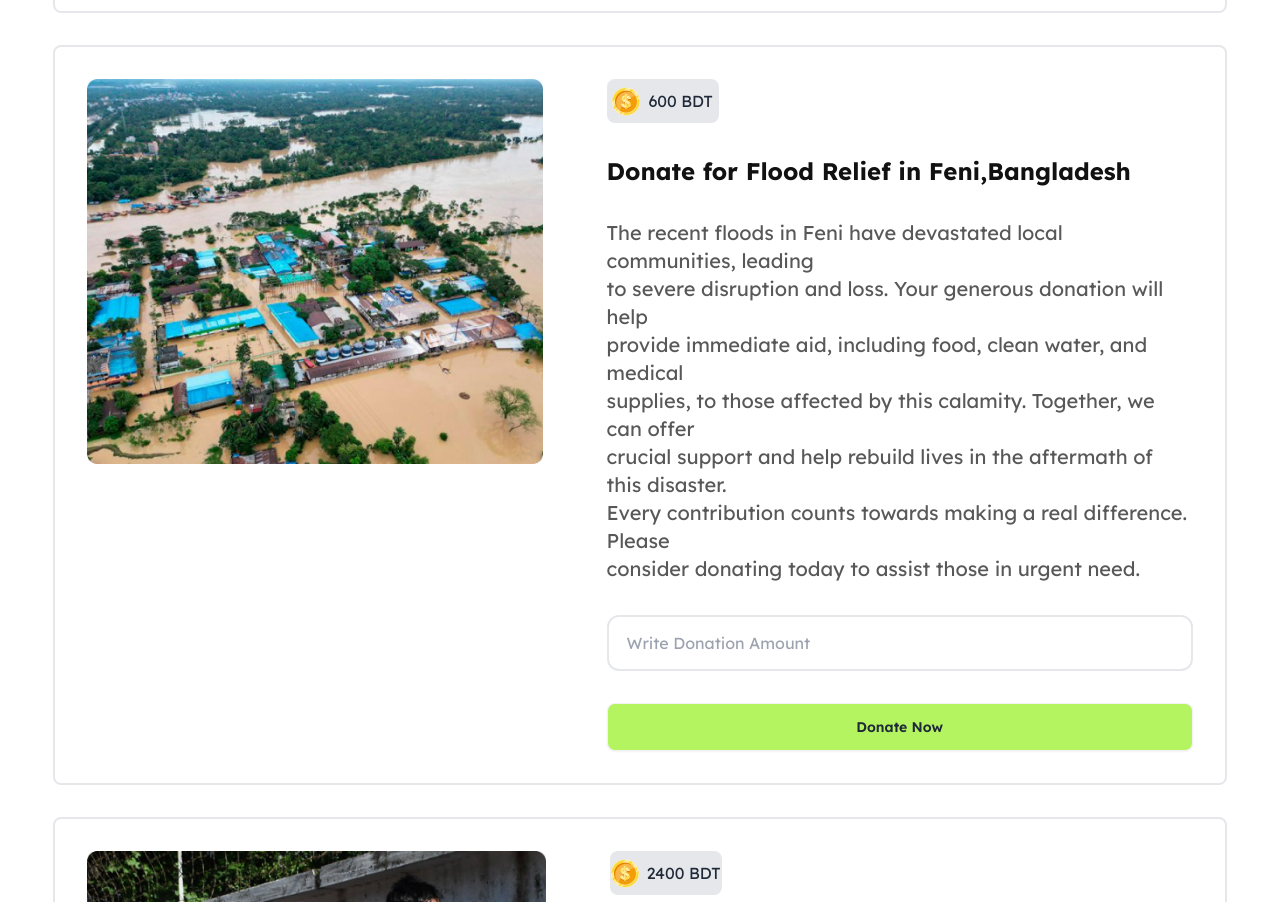
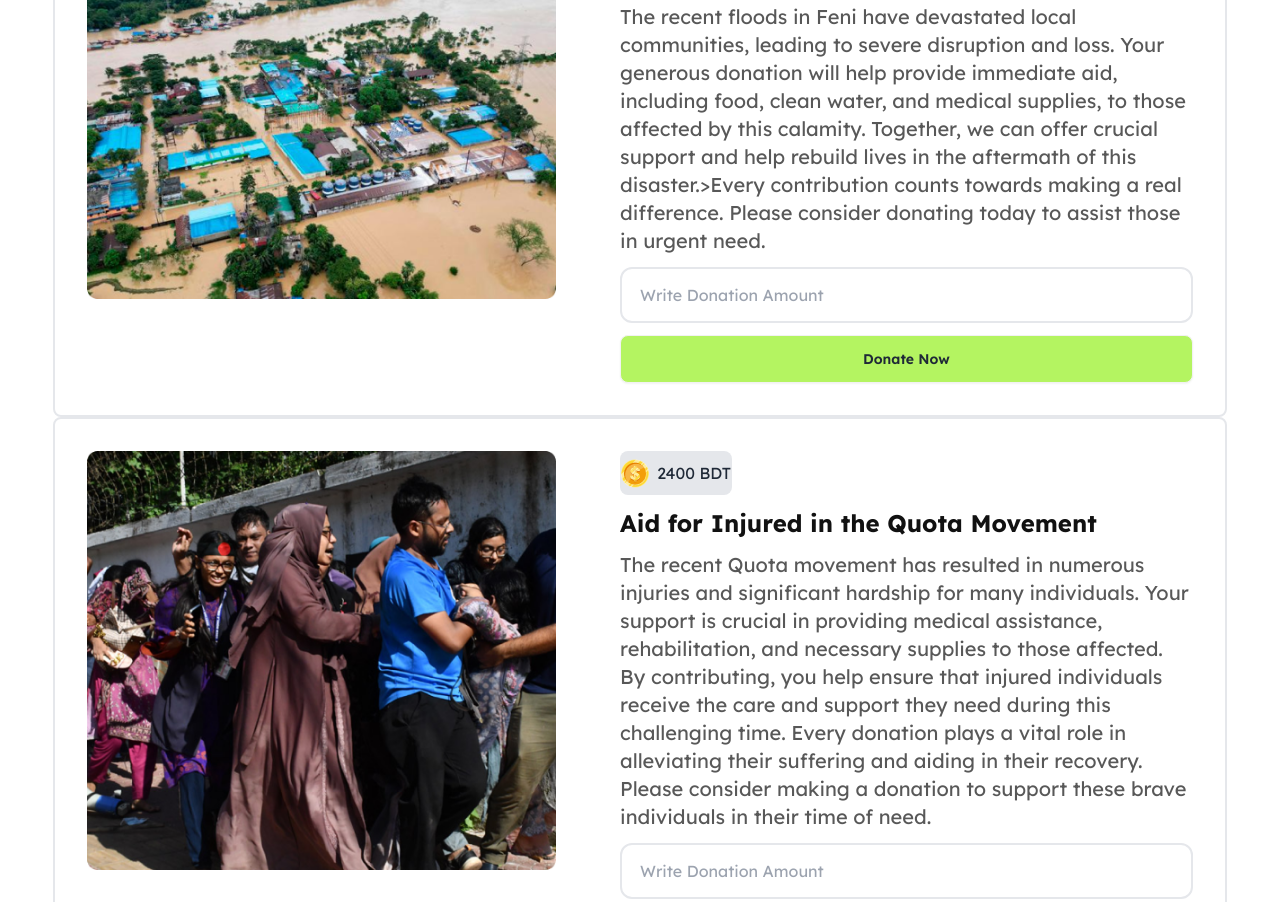
Before and after one commit to hkrobinbrother/Assigment-05, a plain HTML site: page index.html in a window 1280 px wide. Shown: the part 851-1753 px from the top of the page. Drawn offline with nearby package versions, Linux system fonts and the light colour scheme.

Commit message:
add the new section

```diff
--- a/index.html
+++ b/index.html
@@ -34,7 +34,7 @@
             </div>
             <div class="flex items-center gap-5">
                 <img src="./assets/logo.png" alt="">
-                <h2 class="text-xl font-bold text-[#111111]">Donate Bangladesh</h2>
+                <h2 class="lg:block hidden text-xl  font-bold text-[#111111]">Donate Bangladesh</h2>
             </div>
             <div  class="flex items-center gap-3">
                 <img src="./assets/coin.png" alt="">
@@ -58,16 +58,16 @@
    <!-- main start -->
     <main >
         <section class="w-11/12 mx-auto bg-[#FFFFFF] " >
-           <div class=" mt-20 ">
+           <div class=" mt-32 ">
 
 
             <!-- card start -->
              <!-- card 01 -->
-            <div class="flex space-x-16 mt-8 justify-around p-8 bg-[#FFFFFF]  border-2 rounded-lg ">
-                <div>
+            <div class="flex lg:flex-row flex-col  bg-[#FFFFFF]  border-2 rounded-lg ">
+                <div class="px-8 py-8" >
                     <img src="./assets/noakhali.png" alt="">
                 </div>
-                <div class="space-y-8">
+                <div class=" lg:w-[60%] space-y-3  px-8 py-8">
 
                     <div class="w-28 h-11 rounded-lg bg-gray-200  flex items-center justify-center flex-row gap-2">
                         <img src="./assets/coin.png" alt="">
@@ -76,8 +76,8 @@
 
                     <h2 class="text-2xl font-bold text-[#111111]">Donate for Flood at Noakhali, Bangladesh</h2>
 
-                    <p class="text-xl text-[#111111B3]"> The recent floods in Noakhali have caused significant damage to <br> homes  infrastructure. Your donation will help provide essential <br> supplies and  to those affected by this disaster. Every contribution,<br>
-                         big or small, makes  difference. Please join us in supporting the relief  <br>efforts and making a positive impact on the lives of those in need.</p>
+                    <p class="text-xl text-[#111111B3]"> The recent floods in Noakhali have caused significant damage to  homes  infrastructure. Your donation will help provide essential  supplies and  to those affected by this disaster. Every contribution,
+                         big or small, makes  difference. Please join us in supporting the relief  efforts and making a positive impact on the lives of those in need.</p>
 
 
                          <!-- <input type="text" placeholder="Write Donation Amount" class="input input-bordered w-96 max-w-xs " /> -->
@@ -94,11 +94,11 @@
             </div>
 
             <!-- card 02 start -->
-            <div class="flex space-x-16 mt-8 justify-around p-8 bg-[#FFFFFF]  border-2 rounded-lg ">
-                <div>
+            <div class="flex lg:flex-row flex-col   bg-[#FFFFFF]  border-2 rounded-lg ">
+                <div class="px-8 py-8">
                     <img src="./assets/feni.png" alt="">
                 </div>
-                <div class="space-y-8">
+                <div class=" lg:w-[60%] space-y-3 px-8 py-8">
                     <div class="w-28 h-11 rounded-lg bg-gray-200  flex items-center justify-center flex-row gap-2">
                         <img src="./assets/coin.png" alt="">
                         <p><span id="card-blance1">600</span> BDT</p>
@@ -106,7 +106,7 @@
 
                     <h2 class="text-2xl font-bold text-[#111111]">Donate for Flood Relief in Feni,Bangladesh</h2>
 
-                    <p class="text-xl text-[#111111B3]">The recent floods in Feni have devastated local communities, leading <br> to severe disruption and loss. Your generous donation will help <br> provide immediate aid, including food, clean water, and medical <br> supplies, to those affected by this calamity. Together, we can offer <br> crucial support and help rebuild lives in the aftermath of this disaster. <br>Every contribution counts towards making a real difference. Please <br> consider donating today to assist those in urgent need.</p>
+                    <p class="text-xl text-[#111111B3]">The recent floods in Feni have devastated local communities, leading  to severe disruption and loss. Your generous donation will help provide immediate aid, including food, clean water, and medical supplies, to those affected by this calamity. Together, we can offer crucial support and help rebuild lives in the aftermath of this disaster.>Every contribution counts towards making a real difference. Please consider donating today to assist those in urgent need.</p>
 
 
                          <!-- <input type="text" placeholder="Write Donation Amount" class="input input-bordered w-96 max-w-xs " /> -->
@@ -123,11 +123,11 @@
             </div>
 
             <!-- card-03 -->
-            <div class="flex space-x-16 mt-8 justify-around p-8 bg-[#FFFFFF]  border-2 rounded-lg ">
-                <div>
+            <div class="flex lg:flex-row flex-col bg-[#FFFFFF]  border-2 rounded-lg ">
+                <div class="px-8 py-8">
                     <img src="./assets/quota-protest.png" alt="">
                 </div>
-                <div class="space-y-8">
+                <div class=" lg:w-[60%] space-y-3 px-8 py-8">
                     <div class="w-28 h-11 rounded-lg bg-gray-200  flex items-center justify-center flex-row gap-2">
                         <img src="./assets/coin.png" alt="">
                         <p><span id="card-blance1">2400</span> BDT</p>
@@ -135,8 +135,8 @@
 
                     <h2 class="text-2xl font-bold text-[#111111]">Aid for Injured in the Quota Movement</h2>
 
-                    <p class="text-xl text-[#111111B3]">The recent Quota movement has resulted in numerous injuries and <br> significant hardship for many individuals. Your support is crucial in <br> providing medical assistance, rehabilitation, and necessary supplies <br> to those affected. By contributing, you help ensure that injured <br> individuals receive the care and support they need during this <br> challenging time. Every donation plays a vital role in alleviating their <br>
-                         suffering and aiding in their recovery. Please consider making a <br> donation to support these brave individuals in their time of need.</p>
+                    <p class="text-xl text-[#111111B3]">The recent Quota movement has resulted in numerous injuries and significant hardship for many individuals. Your support is crucial in providing medical assistance, rehabilitation, and necessary supplies to those affected. By contributing, you help ensure that injured individuals receive the care and support they need during this challenging time. Every donation plays a vital role in alleviating their
+                         suffering and aiding in their recovery. Please consider making a donation to support these brave individuals in their time of need.</p>
 
 
                          <!-- <input type="text" placeholder="Write Donation Amount" class="input input-bordered w-96 max-w-xs " /> -->
--- a/js/index.js
+++ b/js/index.js
@@ -4,3 +4,5 @@
 document.getElementById('btn-click').addEventListener('click',function(){
     window.location.href ="blog.html"
 })
+
+// common function
```
